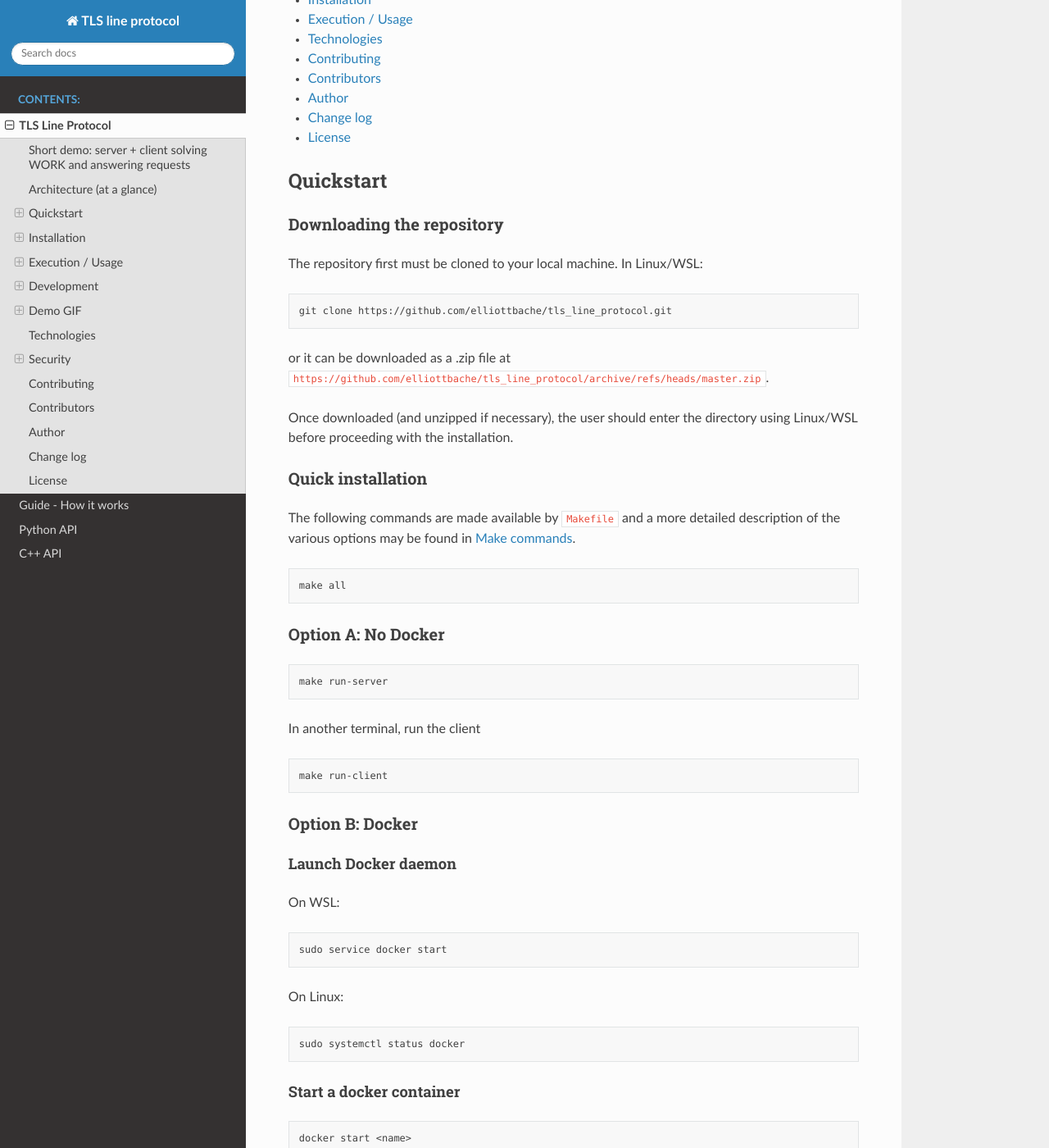
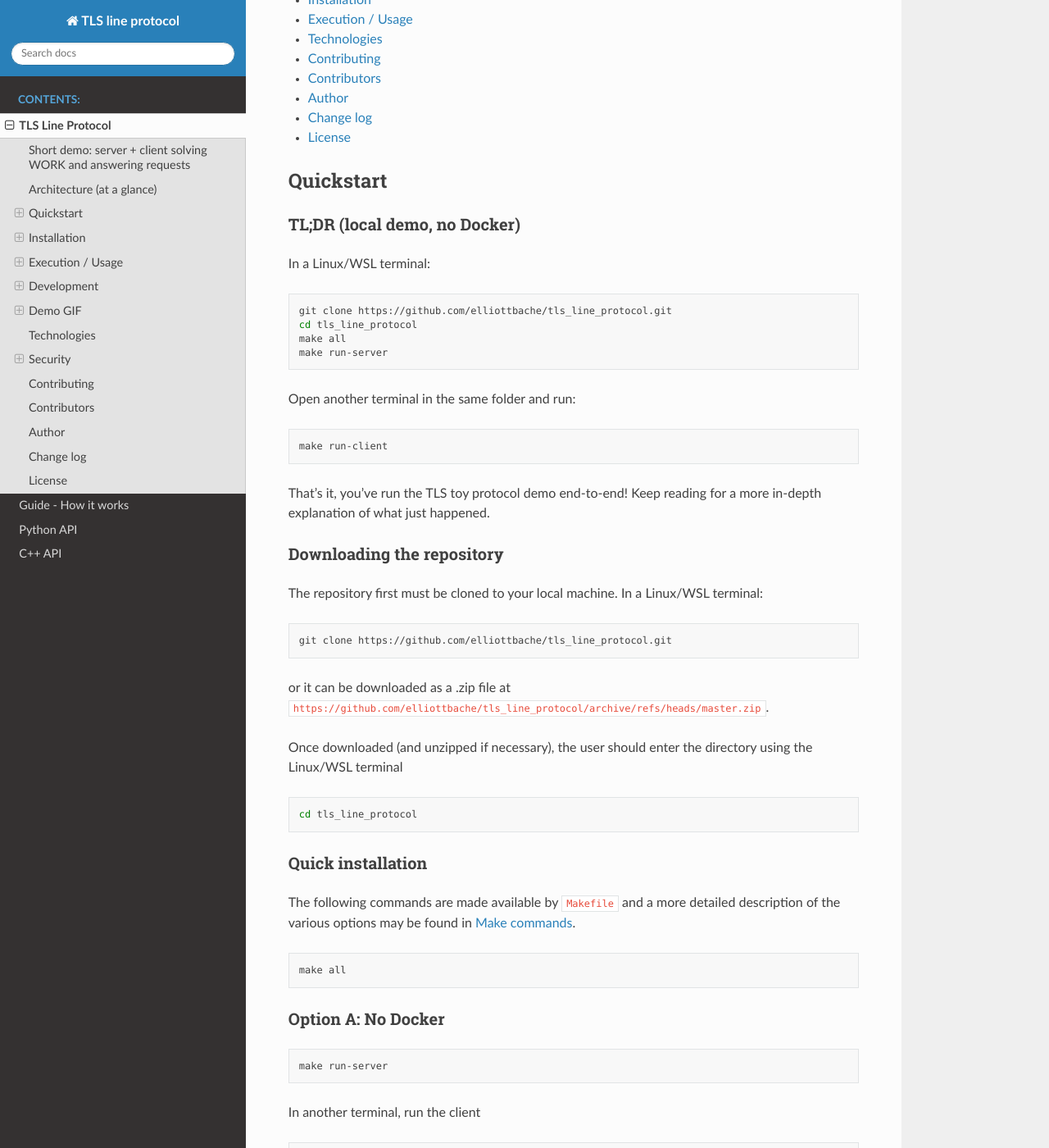
Before and after one commit to elliottbache/tls_connection_coding_challenge, a Sphinx documentation site: the page built from docs/intro.md, in a window 1280 px wide and 1400 px high, scrolled down 1703 px. Shown: the whole window at 82% size. Built offline with Sphinx 7.4.7 and the Read the Docs theme 3.1.0, drawn with Linux system fonts in a browser that asks for light colours; some of the changed text lies outside the part shown.

Commit message:
fix(docs): change README insertion in intro.md
Add relative path to README in intro.md so that RTD will find the GIF in docs/ even though README.md has it at docs/docs/demo.gif (docs/demo.gif relative to README.md's location).

````diff
--- a/README.md
+++ b/README.md
@@ -60,16 +60,33 @@
 - [License](#license)
 
 ## Quickstart
+### TL;DR (local demo, no Docker)
+In a Linux/WSL terminal:
+```bash
+git clone https://github.com/elliottbache/tls_line_protocol.git
+cd tls_line_protocol
+make all
+make run-server
+```
+Open another terminal in the same folder and run:
+```bash
+make run-client
+```
+That's it, you’ve run the TLS toy protocol demo end-to-end!  Keep reading for a more in-depth
+explanation of what just happened.
+
 ### Downloading the repository
-The repository first must be cloned to your local machine.  In Linux/WSL:
+The repository first must be cloned to your local machine.  In a Linux/WSL terminal:
 ```bash
 git clone https://github.com/elliottbache/tls_line_protocol.git
 ```
 or it can be downloaded as a .zip file at
 ```https://github.com/elliottbache/tls_line_protocol/archive/refs/heads/master.zip```.
 
-Once downloaded (and unzipped if necessary), the user should enter the directory using Linux/WSL
-before proceeding with the installation.
+Once downloaded (and unzipped if necessary), the user should enter the directory using the Linux/WSL terminal
+```bash
+cd tls_line_protocol
+```
 
 ### Quick installation
 The following commands are made available by ```Makefile``` and a more detailed description of the various
@@ -95,7 +112,7 @@
 ```
 On Linux:
 ```bash
-sudo systemctl status docker
+sudo systemctl start docker
 ```
 
 #### Start a docker container
@@ -242,7 +259,7 @@
 For a complete list, run
 ```bash
 # Run demo server on localhost:1234 with difficulty 6
-tlslp-server -help
+tlslp-server --help
 ```
 
 #### In another terminal, run the client
--- a/docs/intro.md
+++ b/docs/intro.md
@@ -1,3 +1,4 @@
 ```{include} ../README.md
-:start-after: <!-- docs:start -->
-:end-before: <!-- docs:end -->
+:relative-docs: docs/
+:relative-images:
+```
````
Also changed, not shown: other parts of README.md (+3 -4 lines), docs/guide.md (+5 -2 lines).
